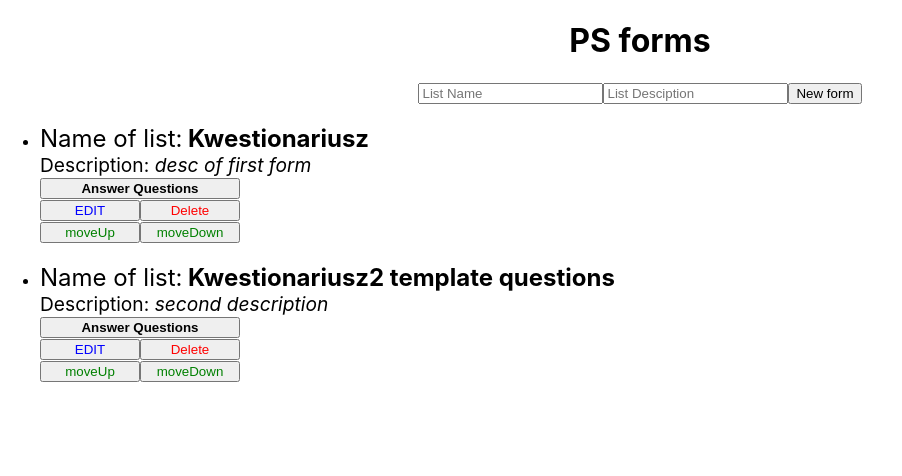
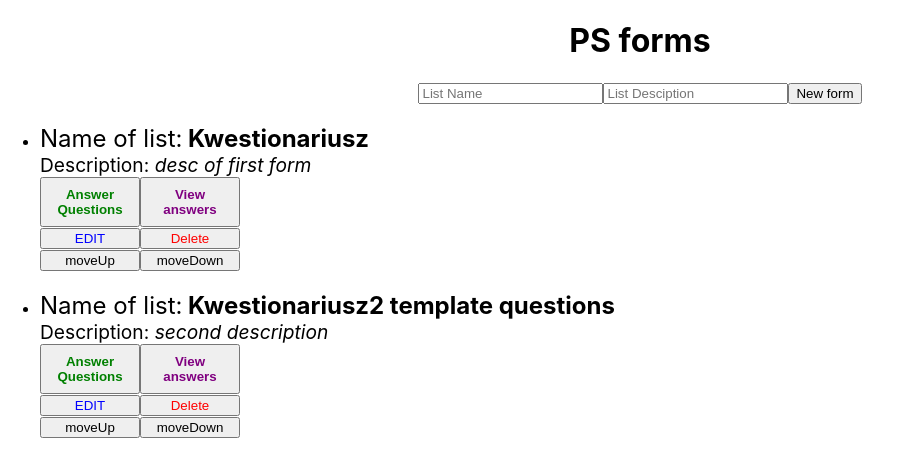
Before and after one commit to patryk-siewiera/iterators, a React (Create React App) app: page / in a window 1280 px wide. Shown: the top 476 px of the page, without its empty margins (0-902 px from the left). Built offline with nearby package versions, Linux system fonts and the light colour scheme; no server answers.

Commit message:
feat: styling app

```diff
--- a/src/App.css
+++ b/src/App.css
@@ -65,15 +65,30 @@ li {
 }
 
 .moveUp {
-	color: green;
 	width: 100px;
 }
 .moveDown {
-	color: green;
 	width: 100px;
 }
 
-.answer {
+.answerQuestion {
 	font-weight: bold;
-	width: 200px;
+	width: 100px;
+	height: 50px;
+	color: green;
 }
+
+.viewAnswers {
+	font-weight: 700;
+	width: 100px;
+	height: 50px;
+	color: purple;
+}
+
+.viewAnswers:hover {
+	background-color: rgb(218, 218, 216);
+}
+
+.answerQuestion:hover {
+	background-color: rgb(218, 218, 216);
+}
--- a/src/App.js
+++ b/src/App.js
@@ -70,12 +70,15 @@ function App({ onEdit, onView }) {
 									Description: <i>{e.description}</i>
 								</div>
 								<button
-									className="answer"
+									className="answerQuestion"
 									onClick={() => {
 										onView(e.id, e);
 									}}
 								>
 									Answer Questions
+								</button>
+								<button className="viewAnswers">
+									View answers
 								</button>
 								<div className="actions">
 									<button
```
